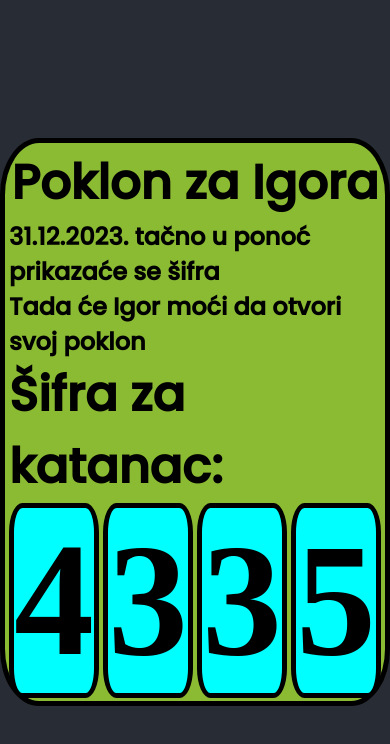
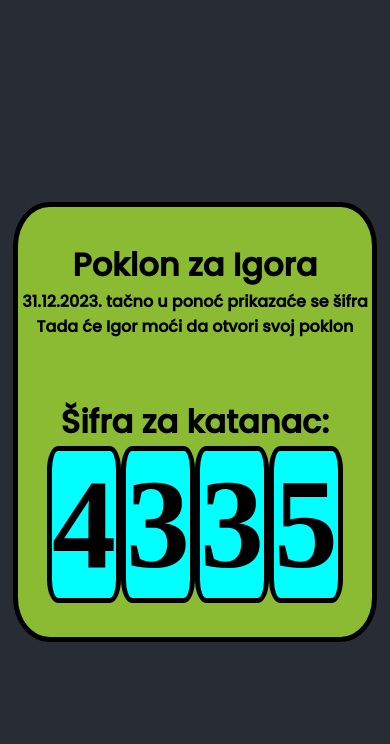
Before and after one commit to MAPZR/sifra-za-katanac, a React (Create React App) app: page / in a window 390 px wide. Shown: the top 744 px of the page. Built offline with nearby package versions, Linux system fonts and the light colour scheme.

Commit message:
Responsive & SEO

```diff
--- a/public/index.html
+++ b/public/index.html
@@ -3,6 +3,8 @@
 
 <head>
     <title>Poklon za Igora</title>
+    <meta name="description" content="Poklon za Igora">
+    <meta name="description" content="Sifra za katanac">
 </head>
 
 <body>
--- a/src/App.js
+++ b/src/App.js
@@ -48,7 +48,8 @@ class App extends Component {
 
     isNewYear = () => {
         // const newYearDate = new Date(2024, 0, 1, 0, 0, 1);
-        const newYearDate = new Date(2023, 11, 26, 20, 27, 0);
+        // const newYearDate = new Date(2023, 11, 26, 22, 16, 10);
+        const newYearDate = new Date(2023, 11, 27, 0, 0, 1);
         const currentDate = new Date();
 
         const year = currentDate.getFullYear();
@@ -77,14 +78,14 @@ class App extends Component {
             <div className="App-container">
                 <div className="App-central-square">
                     <div className="App-text-area">
-                        <div className="App-headline">Poklon za Igora</div>
+                        <h1 className="App-headline">Poklon za Igora</h1>
                         <div>31.12.2023. tačno u ponoć prikazaće se šifra</div>
                         <div>Tada će Igor moći da otvori svoj poklon</div>
 
                     </div>
 
                     <div className="App-padlock">
-                        <div className="App-headline">Šifra za katanac:</div>
+                        <h1 className="App-headline">Šifra za katanac:</h1>
                         <div className="App-padlock-code">
                             <Digit digit={this.state.digit1}></Digit>
                             <Digit digit={this.state.digit2}></Digit>
--- a/src/styles/App.css
+++ b/src/styles/App.css
@@ -81,3 +81,23 @@ html {
     /* min-height: 50%; */
     /* min-width: 90%; */
 }
+
+@media (max-width: 750px) {
+    .App-central-square {
+        justify-content: space-around;
+    }
+
+    .App-headline {
+        font-size: 2rem;
+    }
+
+    .App-text-area {
+        font-size: 1.2rem;
+    }
+}
+
+@media (max-width: 500px) {
+    .App-text-area {
+        font-size: 1rem;
+    }
+}
--- a/src/styles/styleDigit.css
+++ b/src/styles/styleDigit.css
@@ -7,3 +7,9 @@
     border-width: 5px;
     border-style: solid;
 }
+
+@media (max-width: 750px) {
+    .Digit-container {
+        font-size: 8rem;
+    }
+}
```
